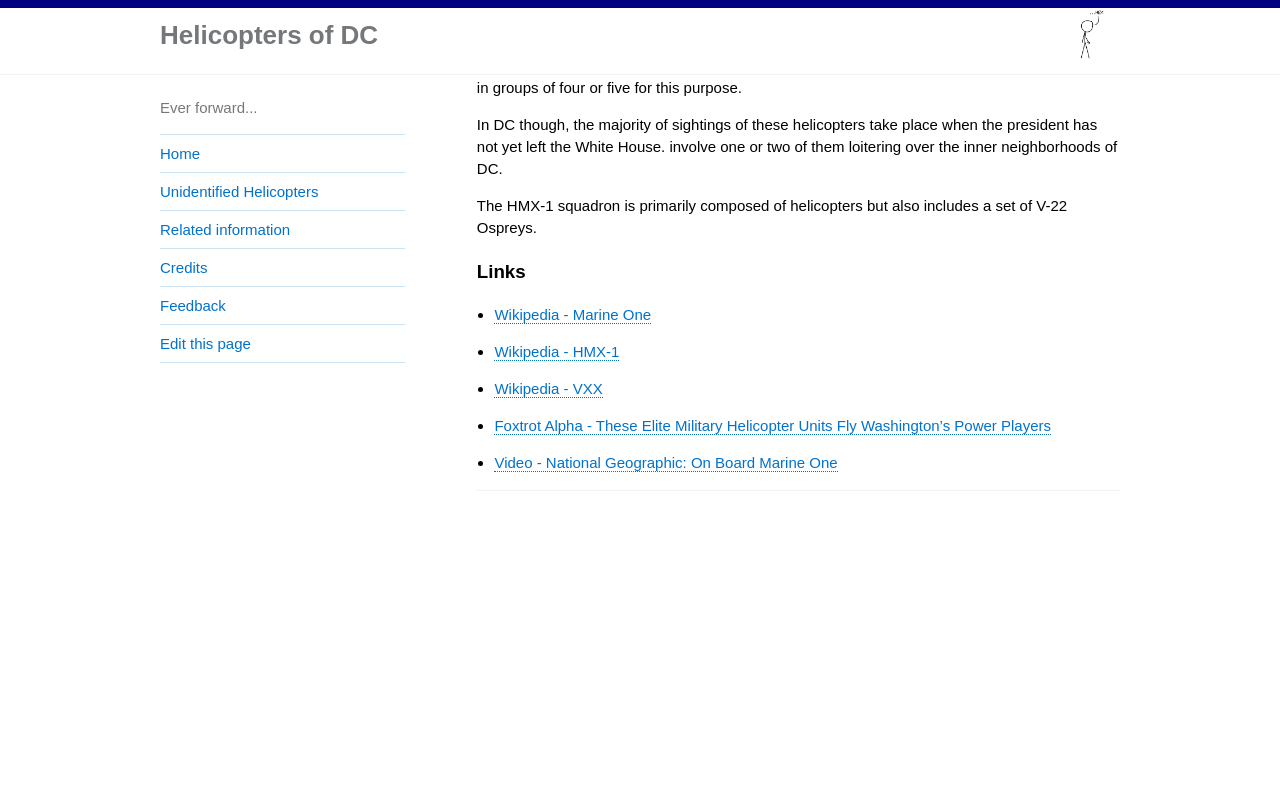
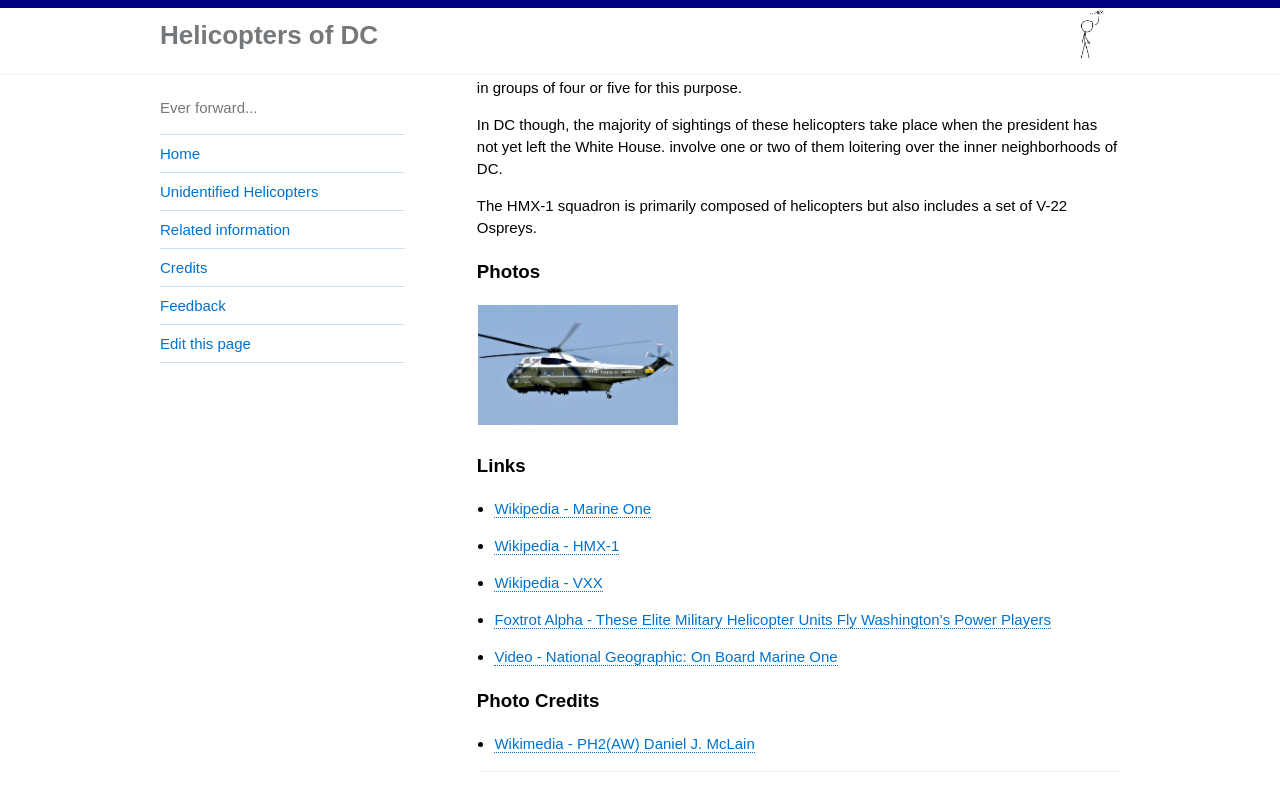
Before and after one commit to gbinal/dc-helicopters, a Jekyll site: the page built from _helicopters/us-marine-corps-hmx-1-squadron.md, in a window 1280 px wide and 900 px high, scrolled down 813 px. Shown: the top 792 px of the window. Built offline with Jekyll 4.4.1, drawn with Linux system fonts in a browser that asks for light colours; before the commit the page ends 1432 px from its top, so only the background shows below that.

Commit message:
adding sections

```diff
--- a/_helicopters/us-marine-corps-hmx-1-squadron.md
+++ b/_helicopters/us-marine-corps-hmx-1-squadron.md
@@ -29,9 +29,21 @@ In DC though, the majority of sightings of these helicopters take place when the
 
 The HMX-1 squadron is primarily composed of helicopters but also includes a set of V-22 Ospreys.
 
+### Photos
+
+<table style="width:100%">
+  <tr>
+    <td><img src="https://helicoptersofdc.com/pictures/VH-3D_Marine_One_over_Washington_DC_May_2005.jpg" alt="Marine One" width="200"></td>
+  </tr>
+  </table>
+
 ### Links
 * [Wikipedia - Marine One](https://en.wikipedia.org/wiki/Marine_One)
 * [Wikipedia - HMX-1](https://en.wikipedia.org/wiki/HMX-1)
 * [Wikipedia - VXX](https://en.wikipedia.org/wiki/VXX)
 * [Foxtrot Alpha - These Elite Military Helicopter Units Fly Washington's Power Players](https://foxtrotalpha.jalopnik.com/these-elite-military-helicopter-units-fly-washingtons-p-1704260996)
 * [Video - National Geographic: On Board Marine One](https://www.youtube.com/watch?v=cFhrB-DkBnA)
+
+
+### Photo Credits
+* [Wikimedia - PH2(AW) Daniel J. McLain](https://en.wikipedia.org/wiki/Marine_One#/media/File:VH-3D_Marine_One_over_Washington_DC_May_2005.jpg)
```
